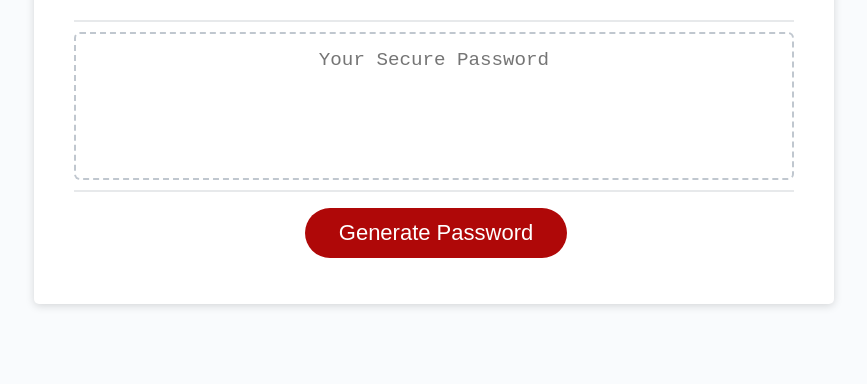
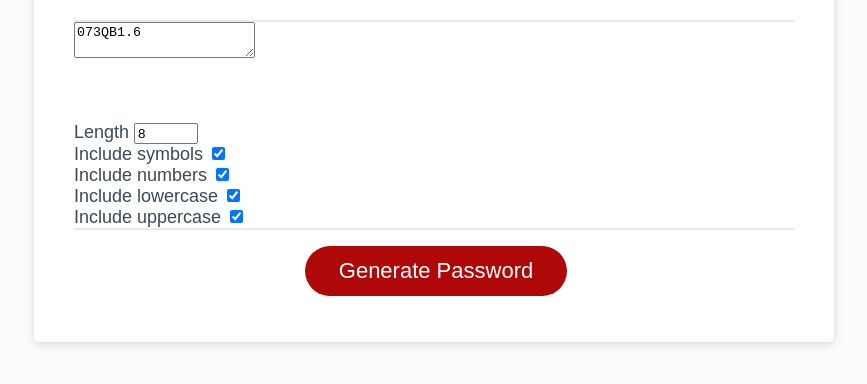
Before and after one commit to agpritts/password-generator, a plain HTML site: page Develop/index.html in a window 1280 px wide. Both pictures are taken after a click on the button "Generate Password". Shown: the part 216-600 px from the top of the page, without its empty margins (206-1073 px from the left). Drawn offline with Linux system fonts and the light colour scheme.

Commit message:
intial functionality resolved

```diff
--- a/Develop/index.html
+++ b/Develop/index.html
@@ -6,6 +6,7 @@
     <meta http-equiv="X-UA-Compatible" content="ie=edge" />
     <title>Password Generator</title>
     <link rel="stylesheet" href="style.css" />
+    <script src="script.js"></script>
   </head>
   <body>
     <div class="wrapper">
@@ -19,16 +20,35 @@
         <div class="card-body">
           <textarea
             readonly
-            id="password"
+            id="passwordBox"
             placeholder="Your Secure Password"
             aria-label="Generated Password"
           ></textarea>
         </div>
+        <div>
+          <label for="length">Length</label>
+          <input type="number" id="length" min="8" max="128" value="8">
+        </div>
+        <div>
+          <label for="symbol">Include symbols</label>
+          <input type="checkbox" id="symbol" checked>
+        </div>
+        <div>
+          <label for="number">Include numbers</label>
+          <input type="checkbox" id="number" checked>
+        </div>
+        <div>
+          <label for="lowerCase">Include lowercase</label>
+          <input type="checkbox" id="lowerCase" checked>
+        </div>
+        <div>
+          <label for="upperCase">Include uppercase</label>
+          <input type="checkbox" id="upperCase" checked>
+        </div>
         <div class="card-footer">
-          <button id="generate" class="btn">Generate Password</button>
+          <button class="btn" onclick="writePassword()">Generate Password</button>
         </div>
       </div>
     </div>
-    <script src="script.js"></script>
   </body>
 </html>
--- a/Develop/script.js
+++ b/Develop/script.js
@@ -1,17 +1,68 @@
 // Assignment code here
+const keys = {
+  upperCase: "ABCDEFGHIJKLMNOPQRSTUVWXYZ",
+  lowerCase: "abcdefghijklmnopqrstuvwxyz",
+  number: "0123456789",
+  symbol: "!@#$%^&*()_+~\\`|}{[]:;?><,./-="
+}
 
+const getKey = [
+  function upperCase() {
+    return keys.upperCase[Math.floor(Math.random() * keys.upperCase.length)];
+  },
+  function lowerCase() {
+    return keys.lowerCase[Math.floor(Math.random() * keys.lowerCase.length)];
+  },
+  function number() {
+    return keys.number[Math.floor(Math.random() * keys.number.length)];
+  },
+  function symbol() {
+    return keys.symbol[Math.floor(Math.random() * keys.symbol.length)];
+  }
+]
 
 // Get references to the #generate element
-var generateBtn = document.querySelector("#generate");
+// var generateBtn = document.querySelector("#generate");
 
 // Write password to the #password input
 function writePassword() {
-  var password = generatePassword();
-  var passwordText = document.querySelector("#password");
+  console.log('writePassword: ', writePassword);
+  const upper = document.getElementById("upperCase").checked;
+  const lower = document.getElementById("lowerCase").checked;
+  const number = document.getElementById("number").checked;
+  const symbol = document.getElementById("symbol").checked;
+  if (upper + lower + number + symbol === 0) {
+    alert("Please check at least one box");
+    return;
+  }
+  const passwordBox = document.getElementById("passwordBox");
+  const length = document.getElementById("length");
+  let password = "";
+  while (length.value > password.length) {
+    let keyToAdd = getKey[Math.floor(Math.random() * getKey.length)];
+    let isChecked = document.getElementById(keyToAdd.name).checked;
+    if (isChecked) {
+      password += keyToAdd();
+    }
+  }
+  // var password = generatePassword();
+  // var passwordText = document.querySelector("#password");
 
-  passwordText.value = password;
+  passwordBox.innerHTML = password;
 
 }
 
+// function copyPassword() {
+  // const textarea = document.createElement("textarea");
+  // const password = document.getElementById("passwordBox").innerText;
+  // if (!password) { return; }
+  // textarea.value = password;
+  // document.body.appendChild(textarea);
+  // textarea.select();
+  // document.execCommand("copy");
+  // textarea.remove();
+  // alert("Password copied to clipboard!");
+// }
+
 // Add event listener to generate button
-generateBtn.addEventListener("click", writePassword);
+// generateBtn.addEventListener("click", writePassword);
```
